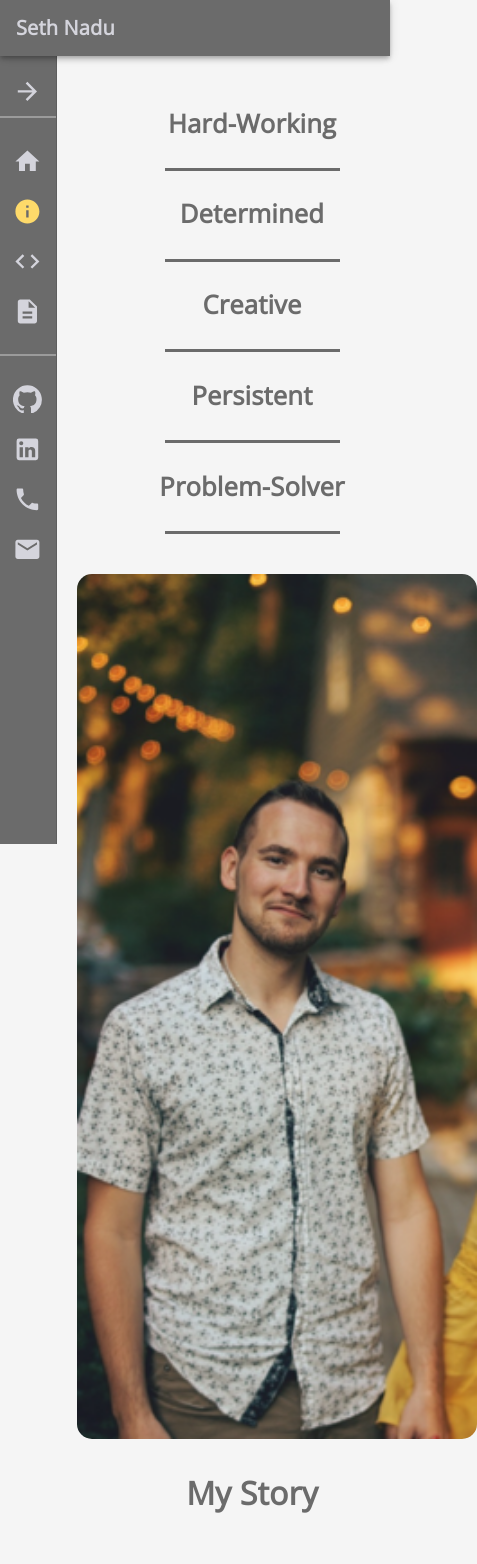
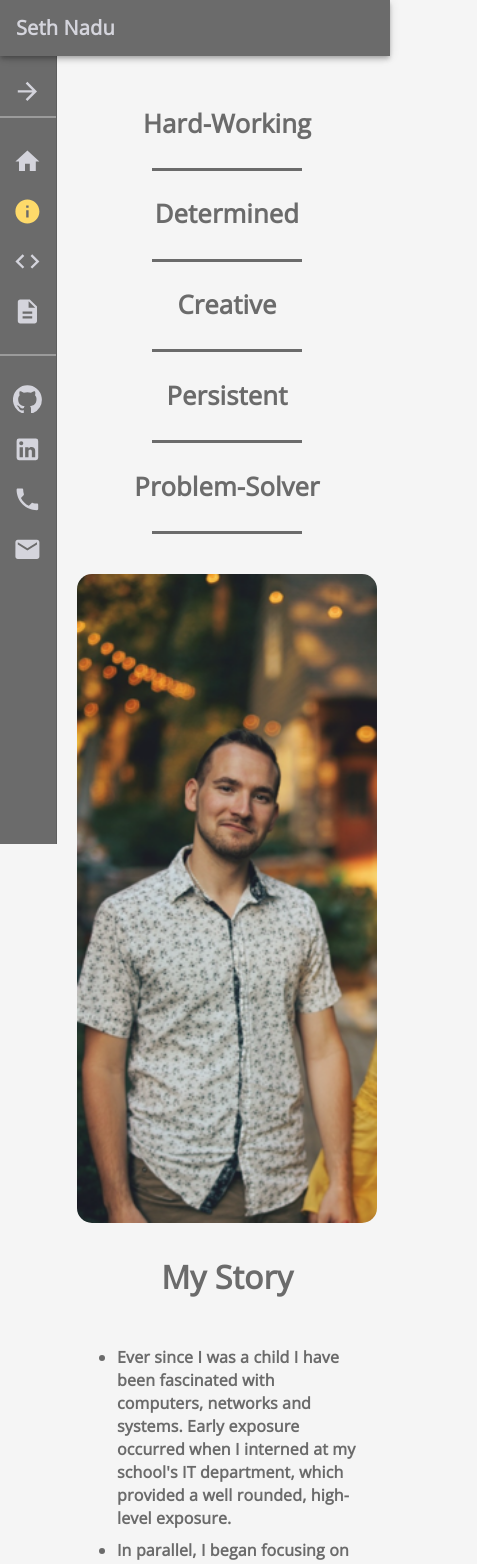
Before and after one commit to sethnadu/portfolio-react, a React (Create React App) app: page /about in a window 390 px wide. Shown: the top 1564 px of the page, 477 px wide, since content can reach past the window. Built offline with nearby package versions, Linux system fonts and the light colour scheme.

Commit message:
made new photo responsive

```diff
--- a/src/Components/aboutPage/AboutPage.jsx
+++ b/src/Components/aboutPage/AboutPage.jsx
@@ -14,7 +14,7 @@ const useStyles = makeStyles({
         borderRadius: '15px',
         width: "100%",
         maxWidth: '500px',
-        minWidth: '400px',
+        minWidth: '300px',
         height: "100%"
         // border: '2px solid #feda6a'
     },
```
